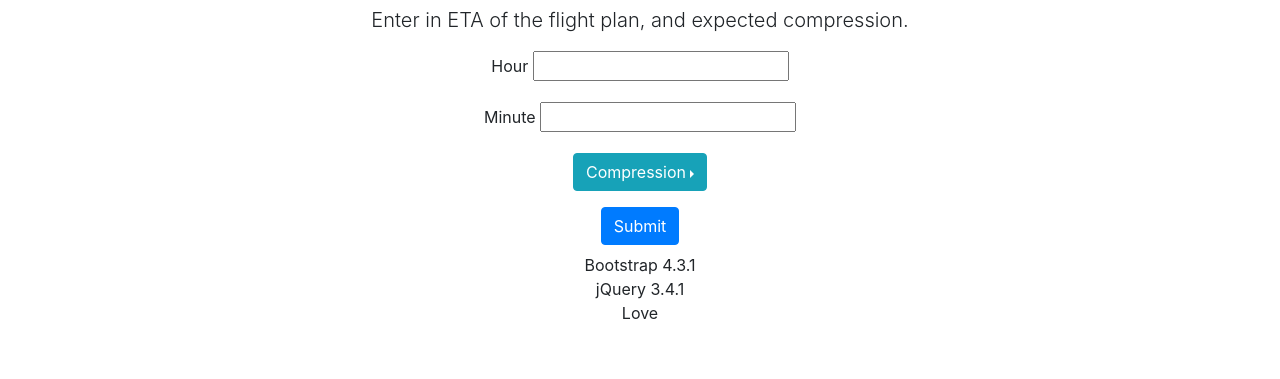
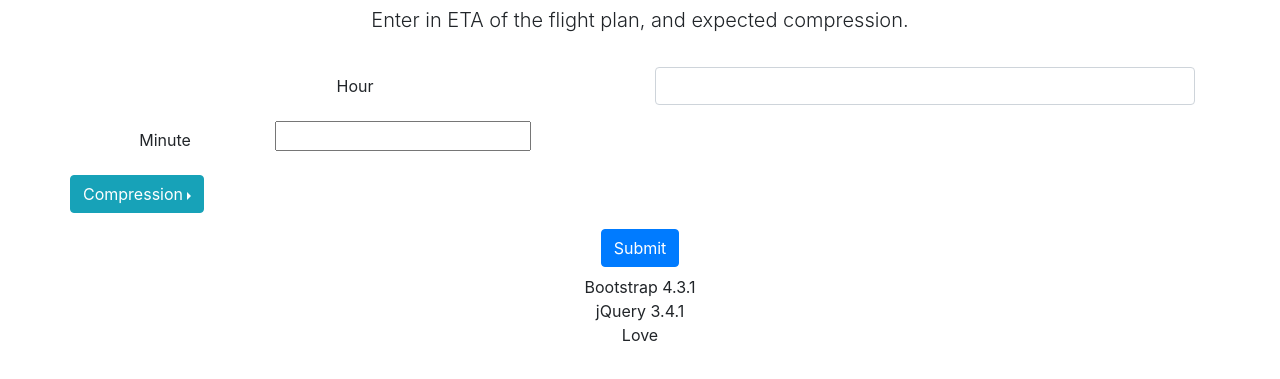
Before and after one commit to TheBros35/xplanecalculator, a website: page index.html in a window 1280 px wide. Shown: the part 155-534 px from the top of the page. Drawn offline with Linux system fonts and the light colour scheme.

Commit message:
Split into 3 containers, messing around with cols

```diff
--- a/index.html
+++ b/index.html
@@ -54,16 +54,25 @@
         <h1 class="mt-5">X-Plane Ground Speed Calculator</h1>
         <p class="lead">Enter in ETA of the flight plan, and expected compression.</p>
         <!-- Start of input forms -->
-        <div class="container">
-          <div class="form-group">
-            <label for="hour">Hour</label>
-            <input id="hourInp" maxlength="2" type="text" style="text-align: center" />
       </div>
-          <div class="form-group">
-            <label for="minute">Minute</label>
+    </div>
+  </div>
+
+
+  <div class="container pt-3 text-center">
+    <div class="form-group row">
+      <label for="hour" class="col-sm-6 col-form-label">Hour</label>
+      <div class="col-sm-6">
+        <input id="hourInp" maxlength="2" type="text" style="text-align: center" class="form-control" />
+      </div>
+    </div>
+    <div class="form-group row">
+      <label for="minute" class="col-sm-2 col-form-label">Minute</label>
+      <div class="col-sm-2">
         <input id="minInp" maxlength="2" type="text" style="text-align: center" />
       </div>
-          <div class="form-group">
+    </div>
+    <div class="form-group row">
       <div class="dropdown dropright">
         <button type="button" class="btn btn-info dropdown-toggle" data-toggle="dropdown">Compression</button>
         <div class="dropdown-menu">
@@ -78,6 +87,7 @@
     <h2 id="realTimeH2"></h2>
   </div>
 
+  <div class="container text-center">
     <!-- Contributions and Licensing -->
     <ul class="list-unstyled">
       <li>Bootstrap 4.3.1</li>
@@ -85,8 +95,7 @@
       <li>Love</li>
     </ul>
   </div>
-    </div>
-  </div>
+
 
 
 
```
Lines whose indentation alone changed are shown as unchanged.
